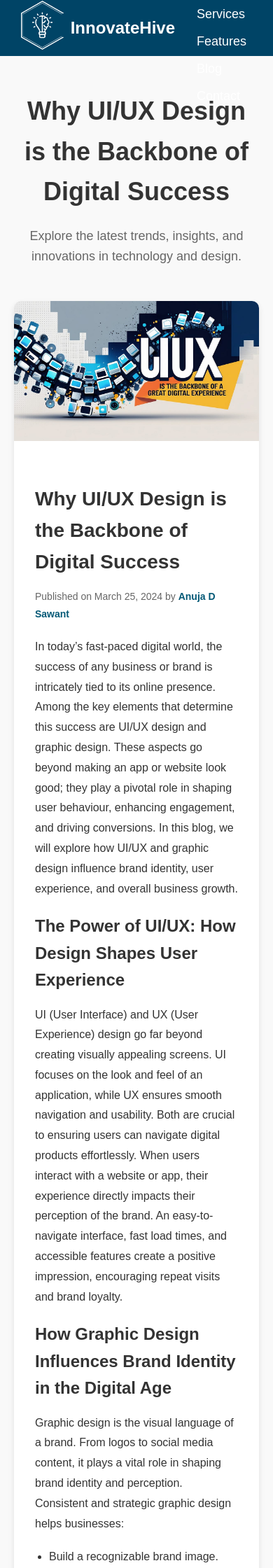
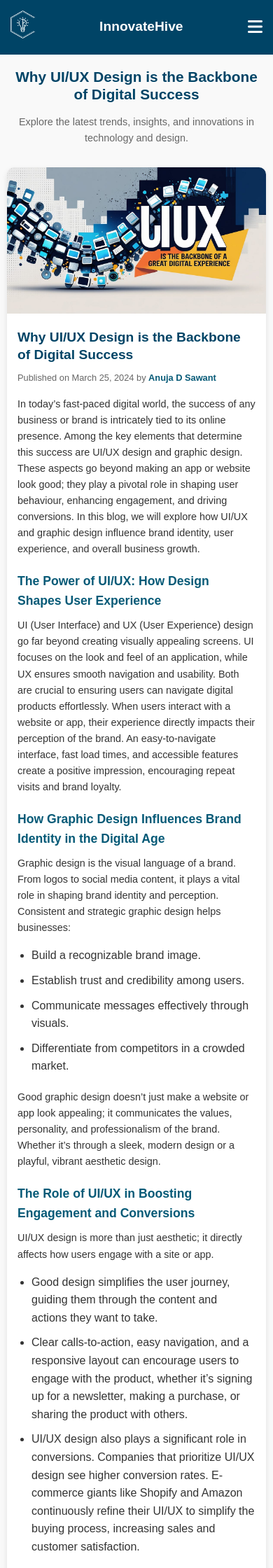
Before and after one commit to innovatehive7/InnvoativeHivecode, a Flask app: page /anuja in a window 390 px wide. Shown: the top 2240 px of the page at 70% size. Run offline with Flask 3, Linux system fonts and the light colour scheme.

Commit message:
Update anuja.html

```diff
--- a/templates/anuja.html
+++ b/templates/anuja.html
@@ -17,12 +17,27 @@
     />
     <style>
       /* General Styles */
+      * {
+        box-sizing: border-box;
+        margin: 0;
+        padding: 0;
+      }
+
+      html,
       body {
-        margin: 0;
+        width: 100%;
+        overflow-x: hidden;
+        position: relative;
+      }
+
+      body {
         font-family: "Arial", sans-serif;
         background-color: #f9f9f9;
         color: #333;
         line-height: 1.6;
+        min-height: 100vh;
+        display: flex;
+        flex-direction: column;
       }
 
       /* Header */
@@ -30,9 +45,12 @@
         background-color: #004466;
         padding: 15px 30px;
         color: white;
-        height: 50px;
+        height: auto;
         display: flex;
         align-items: center;
+        position: sticky;
+        top: 0;
+        z-index: 1000;
       }
 
       .navbar {
@@ -40,28 +58,29 @@
         justify-content: space-between;
         align-items: center;
         width: 100%;
+        flex-wrap: wrap;
       }
 
       .logo-container {
         display: flex;
         align-items: center;
-        gap: 10px; /* Adjust the gap between the logo and the name */
+        gap: 10px;
       }
 
       .logo img {
-        height: 70px; /* Adjust the height of the logo as needed */
-        width: auto; /* Maintain aspect ratio */
+        height: 50px;
+        width: auto;
       }
 
       h1 {
-        margin: 0; /* Remove default margin for better alignment */
-        font-size: 24px; /* Adjust font size as needed */
+        margin: 0;
+        font-size: 24px;
       }
 
       .nav-links {
         list-style: none;
         display: flex;
-        gap: 20px;
+        gap: 15px;
         padding: 0;
         margin: 0;
       }
@@ -69,8 +88,9 @@
       .nav-links li a {
         color: white;
         text-decoration: none;
-        font-size: 18px;
+        font-size: 16px;
         padding: 8px;
+        white-space: nowrap;
       }
 
       .nav-links li a:hover {
@@ -78,65 +98,87 @@
         border-radius: 4px;
       }
 
+      /* Mobile Menu Toggle */
+      .menu-toggle {
+        display: none;
+        cursor: pointer;
+        font-size: 24px;
+      }
+
       /* Blog Section */
       .blog-section {
-        padding: 50px 20px;
+        padding: 30px 15px;
         max-width: 1200px;
         margin: 0 auto;
+        width: 100%;
+        flex: 1;
       }
 
       .blog-section h1 {
-        font-size: 48px;
+        font-size: 2rem;
         text-align: center;
-        margin-bottom: 20px;
+        margin-bottom: 15px;
+        color: #004466;
+        line-height: 1.2;
       }
 
       .blog-section .subtitle {
-        font-size: 18px;
+        font-size: 1rem;
         text-align: center;
         color: #666;
-        margin-bottom: 50px;
+        margin-bottom: 30px;
       }
 
       .blog-post {
         background: white;
         border-radius: 10px;
         box-shadow: 0 4px 8px rgba(0, 0, 0, 0.1);
-        margin-bottom: 40px;
+        margin-bottom: 30px;
         overflow: hidden;
         transition: transform 0.3s ease, box-shadow 0.3s ease;
       }
 
       .blog-post:hover {
-        transform: translateY(-10px);
+        transform: translateY(-5px);
         box-shadow: 0 8px 16px rgba(0, 0, 0, 0.2);
       }
 
       .blog-image img {
         width: 100%;
-        height: 300px;
+        height: auto;
+        max-height: 400px;
         object-fit: cover;
       }
 
       .blog-content {
-        padding: 30px;
+        padding: 20px;
       }
 
       .blog-content h2 {
-        font-size: 32px;
+        font-size: 1.5rem;
         margin-bottom: 10px;
+        color: #004466;
+        line-height: 1.3;
       }
 
       .blog-content h3 {
-        font-size: 24px;
+        font-size: 1.3rem;
         margin-top: 20px;
         margin-bottom: 10px;
+        color: #065a77;
+      }
+
+      .blog-content h4 {
+        font-size: 1.1rem;
+        margin-top: 15px;
+        margin-bottom: 8px;
+        color: #065a77;
       }
 
       .blog-content .meta {
-        font-size: 14px;
+        font-size: 0.9rem;
         color: #666;
-        margin-bottom: 20px;
+        margin-bottom: 15px;
       }
 
       .blog-content .author {
@@ -145,9 +187,9 @@
       }
 
       .blog-content p {
-        font-size: 16px;
-        line-height: 1.8;
-        margin-bottom: 20px;
+        font-size: 1rem;
+        line-height: 1.6;
+        margin-bottom: 15px;
       }
 
       .blog-content ul {
@@ -222,22 +306,95 @@
       }
 
       /* Responsive Design */
+      @media (max-width: 992px) {
+        .blog-section h1 {
+          font-size: 1.8rem;
+        }
+
+        .blog-content h2 {
+          font-size: 1.3rem;
+        }
+      }
+
       @media (max-width: 768px) {
-        header .nav-links {
+        header {
+          padding: 15px;
+        }
+
+        .navbar {
           flex-direction: column;
-          gap: 10px;
+          align-items: flex-start;
+        }
+
+        .logo-container {
+          width: 100%;
+          justify-content: space-between;
+        }
+
+        .menu-toggle {
+          display: block;
+        }
+
+        .nav-links {
+          display: none;
+          flex-direction: column;
+          width: 100%;
+          padding-top: 15px;
+        }
+
+        .nav-links.active {
+          display: flex;
+        }
+
+        .nav-links li {
+          width: 100%;
+          padding: 5px 0;
+        }
+
+        .blog-section {
+          padding: 20px 10px;
         }
 
         .blog-section h1 {
-          font-size: 36px;
+          font-size: 1.5rem;
+        }
+
+        .blog-content {
+          padding: 15px;
         }
 
         .blog-content h2 {
-          font-size: 28px;
+          font-size: 1.2rem;
         }
 
-        .blog-image img {
-          height: 200px;
+        .blog-content h3 {
+          font-size: 1.1rem;
+        }
+      }
+
+      @media (max-width: 480px) {
+        .logo img {
+          height: 40px;
+        }
+
+        h1 {
+          font-size: 1.2rem;
+        }
+
+        .blog-section h1 {
+          font-size: 1.3rem;
+        }
+
+        .blog-section .subtitle {
+          font-size: 0.9rem;
+        }
+
+        .blog-content .meta {
+          font-size: 0.8rem;
+        }
+
+        .blog-content p {
+          font-size: 0.9rem;
         }
       }
     </style>
@@ -247,25 +404,24 @@
     <header>
       <nav class="navbar">
         <div class="logo-container">
-          <div class="logo animate-slide-in-left">
+          <div class="logo">
             <img
               src="{{ url_for('static', filename='img/LOGO_1.png') }}"
-              alt="SEO Benefits"
+              alt="InnovateHive Logo"
             />
           </div>
-          <h1 class="animate-slide-in-left">InnovateHive</h1>
+          <h1>InnovateHive</h1>
+          <div class="menu-toggle" id="mobile-menu">
+            <i class="fas fa-bars"></i>
+          </div>
         </div>
-        <ul class="nav-links">
-          <li><a href="/#home" class="animate-slide-in-left">Home</a></li>
-          <li><a href="/#about" class="animate-slide-in-left">About</a></li>
-          <li>
-            <a href="/#services" class="animate-slide-in-left">Services</a>
-          </li>
-          <li>
-            <a href="/#features" class="animate-slide-in-left">Features</a>
-          </li>
-          <li><a href="/#blog" class="animate-slide-in-left">Blog</a></li>
-          <li><a href="/#contact" class="animate-slide-in-left">Contact</a></li>
+        <ul class="nav-links" id="nav-links">
+          <li><a href="/#home">Home</a></li>
+          <li><a href="/#about">About</a></li>
+          <li><a href="/#services">Services</a></li>
+          <li><a href="/#features">Features</a></li>
+          <li><a href="/#blog">Blog</a></li>
+          <li><a href="/#contact">Contact</a></li>
         </ul>
       </nav>
     </header>
@@ -538,13 +694,29 @@
 
     <!-- Scripts -->
     <script>
+      // Mobile menu toggle
+      document
+        .getElementById("mobile-menu")
+        .addEventListener("click", function () {
+          document.getElementById("nav-links").classList.toggle("active");
+        });
+
+      // Close mobile menu when clicking a link
+      document.querySelectorAll(".nav-links a").forEach((link) => {
+        link.addEventListener("click", function () {
+          document.getElementById("nav-links").classList.remove("active");
+        });
+      });
+
       // Add smooth scrolling to all links
       document.querySelectorAll('a[href^="#"]').forEach((anchor) => {
         anchor.addEventListener("click", function (e) {
-          e.preventDefault();
-          document.querySelector(this.getAttribute("href")).scrollIntoView({
-            behavior: "smooth",
-          });
+          if (this.getAttribute("href") !== "#") {
+            e.preventDefault();
+            document.querySelector(this.getAttribute("href")).scrollIntoView({
+              behavior: "smooth",
+            });
+          }
         });
       });
 
@@ -559,12 +731,26 @@
             }
           });
         },
-        { threshold: 0.5 }
+        { threshold: 0.2 }
       );
 
       blogPosts.forEach((post) => {
         observer.observe(post);
       });
+
+      // Prevent horizontal scrolling
+      window.addEventListener("scroll", function () {
+        if (window.scrollX !== 0) {
+          window.scrollTo(0, window.scrollY);
+        }
+      });
+
+      // Reset scroll position on load
+      window.onload = function () {
+        if (window.scrollX !== 0) {
+          window.scrollTo(0, window.scrollY);
+        }
+      };
     </script>
   </body>
 </html>
```
Also changed, not shown: other parts of templates/anuja.html (+44 -2 lines).
